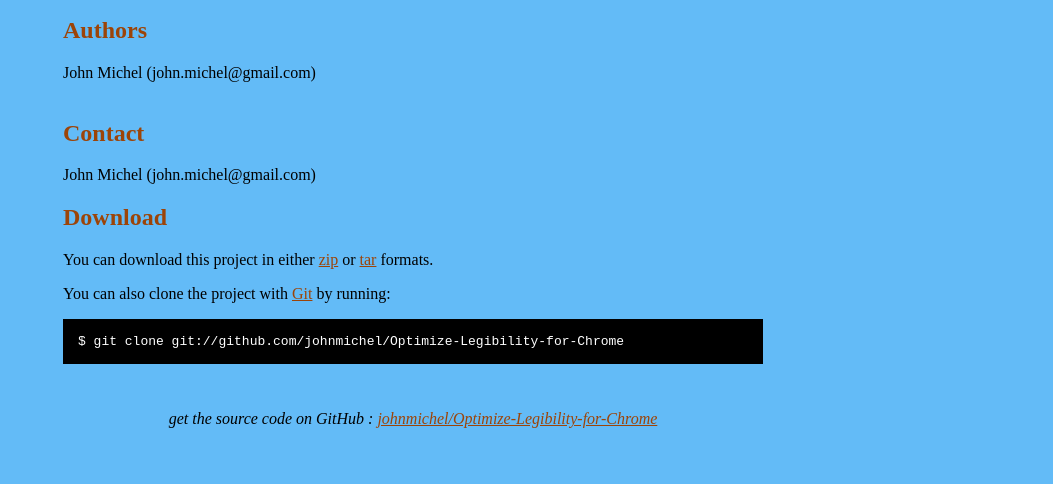
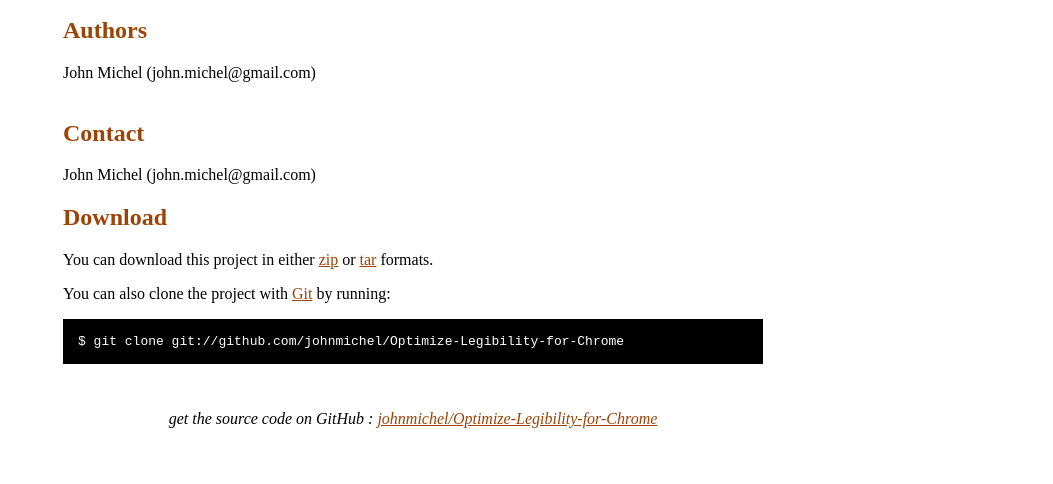
Before and after one commit to johnmichel/Optimize-Legibility-for-Chrome, a plain HTML site: page index.html in a window 1280 px wide. Shown: the part 316-800 px from the top of the page, without its empty margins (227-1280 px from the left). Drawn offline with Linux system fonts and the light colour scheme.

Commit message:
changing background color (for now)

```diff
--- a/index.html
+++ b/index.html
@@ -8,7 +8,7 @@
   <style type="text/css">
     body {
       margin-top: 1.0em;
-      background-color: #63bbf7;
+      background-color: #fff;
       font-family: "Helvetica,Arial,FreeSans";
       color: #000000;
     }
```
